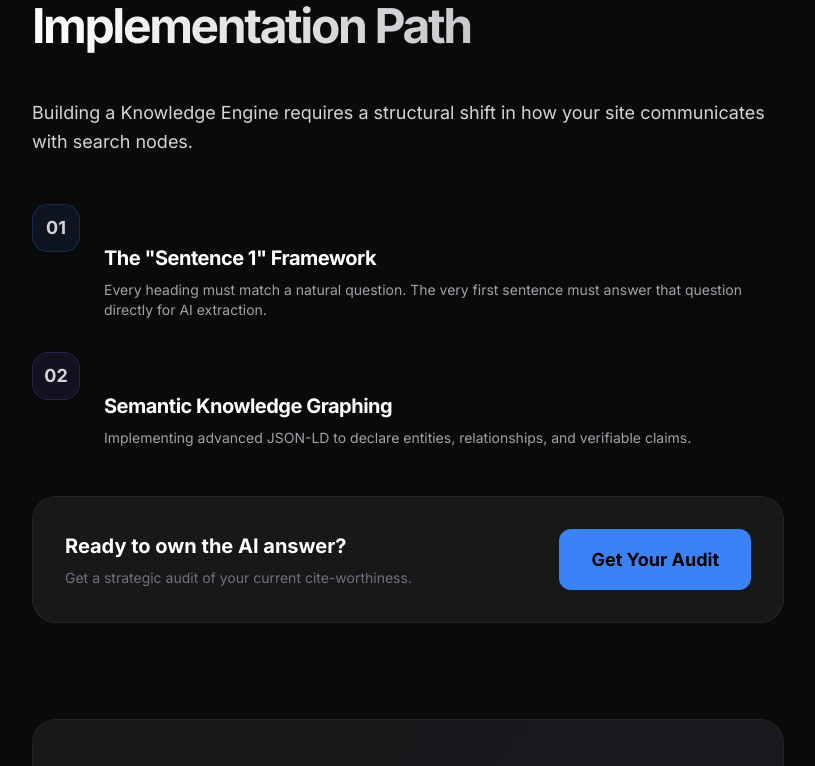
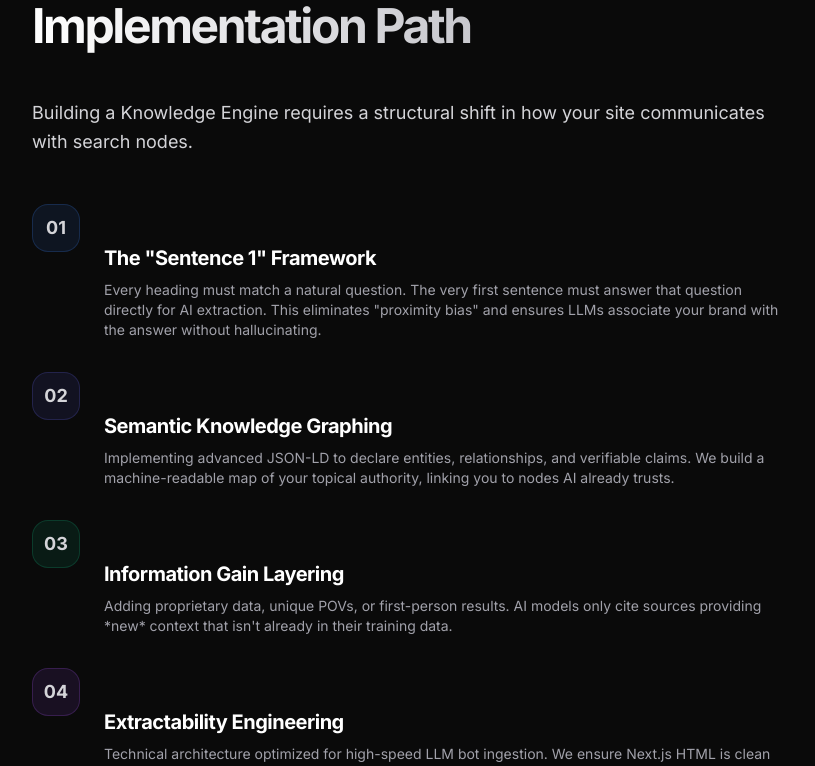
Before and after one commit to Chaitanya9184/portfolio, a Next.js app: page /ai-search-seo-strategy in a window 1280 px wide. Shown: the part 2000-2766 px from the top of the page, without its empty margins (400-1215 px from the left). Built offline with nearby package versions, Linux system fonts and the light colour scheme.

Commit message:
feat: expand AI search pillar content with Sentence 1 framework and technical layers

```diff
--- a/src/app/ai-search-seo-strategy/page.tsx
+++ b/src/app/ai-search-seo-strategy/page.tsx
@@ -69,13 +69,19 @@ My framework for GEO focuses on the **3 Pillars of Authority**:
 
 Implementing GEO isn't about changing meta tags. It's about re-engineering your content pipeline.
 
-### Step 1: The "Sentence 1" Rule
-Every heading must be a natural language question. The very first sentence following it must provide a direct, factual answer that an AI can quote instantly.
+### Step 1: The "Sentence 1" Framework
+Every heading must match a natural question. The very first sentence must answer that question directly for AI extraction. This eliminates "proximity bias" and ensures LLMs can associate your brand with the factual answer without hallucinating.
 
-### Step 2: Semantic Infrastructure Deployment
-We deploy advanced JSON-LD (FAQ, Service, Person, Article) to provide a machine-readable layer of truth. This reduces the LLM's computation cost, making you an "easy" source to cite.
+### Step 2: Semantic Knowledge Graphing
+Implementing advanced JSON-LD to declare entities, relationships, and verifiable claims. We build a machine-readable map of your topical authority, linking your brand to reputable nodes in the global knowledge graph.
 
-### Step 3: Performance Tracking (GSOV)
+### Step 3: Information Gain Layering
+Adding proprietary data, unique POVs, or first-person results that aren't present in the training data. AI engines only cite sources that provide *new* context. We layer every page with experimental data to ensure uniqueness.
+
+### Step 4: Extractability Engineering
+Technical architecture designed for high-speed LLM bot ingestion. We optimize your Next.js structure to ensure the HTML is clean, semantically correct, and favored for real-time citations.
+
+### Step 5: Performance Tracking (GSOV)
 We measure success by tracking how often your brand appears in AI-generated responses versus your competitors. This is the new "Share of Voice."
 
 ## Expert Verdict & Authority
@@ -213,7 +219,7 @@ export default function AiSearchPillar() {
                                         </div>
                                         <div>
                                             <h4 className="text-white font-bold mb-2">The "Sentence 1" Framework</h4>
-                                            <p className="text-sm text-zinc-400">Every heading must match a natural question. The very first sentence must answer that question directly for AI extraction.</p>
+                                            <p className="text-sm text-zinc-400">Every heading must match a natural question. The very first sentence must answer that question directly for AI extraction. This eliminates "proximity bias" and ensures LLMs associate your brand with the answer without hallucinating.</p>
                                         </div>
                                     </div>
                                     <div className="flex gap-6 group">
@@ -222,7 +228,25 @@ export default function AiSearchPillar() {
                                         </div>
                                         <div>
                                             <h4 className="text-white font-bold mb-2">Semantic Knowledge Graphing</h4>
-                                            <p className="text-sm text-zinc-400">Implementing advanced JSON-LD to declare entities, relationships, and verifiable claims.</p>
+                                            <p className="text-sm text-zinc-400">Implementing advanced JSON-LD to declare entities, relationships, and verifiable claims. We build a machine-readable map of your topical authority, linking you to nodes AI already trusts.</p>
+                                        </div>
+                                    </div>
+                                    <div className="flex gap-6 group">
+                                        <div className="w-12 h-12 rounded-2xl bg-emerald-500/10 border border-emerald-500/20 flex items-center justify-center shrink-0 group-hover:bg-emerald-500 group-hover:text-black transition-all">
+                                            <span className="font-bold">03</span>
+                                        </div>
+                                        <div>
+                                            <h4 className="text-white font-bold mb-2">Information Gain Layering</h4>
+                                            <p className="text-sm text-zinc-400">Adding proprietary data, unique POVs, or first-person results. AI models only cite sources providing *new* context that isn't already in their training data.</p>
+                                        </div>
+                                    </div>
+                                    <div className="flex gap-6 group">
+                                        <div className="w-12 h-12 rounded-2xl bg-purple-500/10 border border-purple-500/20 flex items-center justify-center shrink-0 group-hover:bg-purple-500 group-hover:text-black transition-all">
+                                            <span className="font-bold">04</span>
+                                        </div>
+                                        <div>
+                                            <h4 className="text-white font-bold mb-2">Extractability Engineering</h4>
+                                            <p className="text-sm text-zinc-400">Technical architecture optimized for high-speed LLM bot ingestion. We ensure Next.js HTML is clean and semantically favored for real-time AI citations.</p>
                                         </div>
                                     </div>
                                 </div>
```
